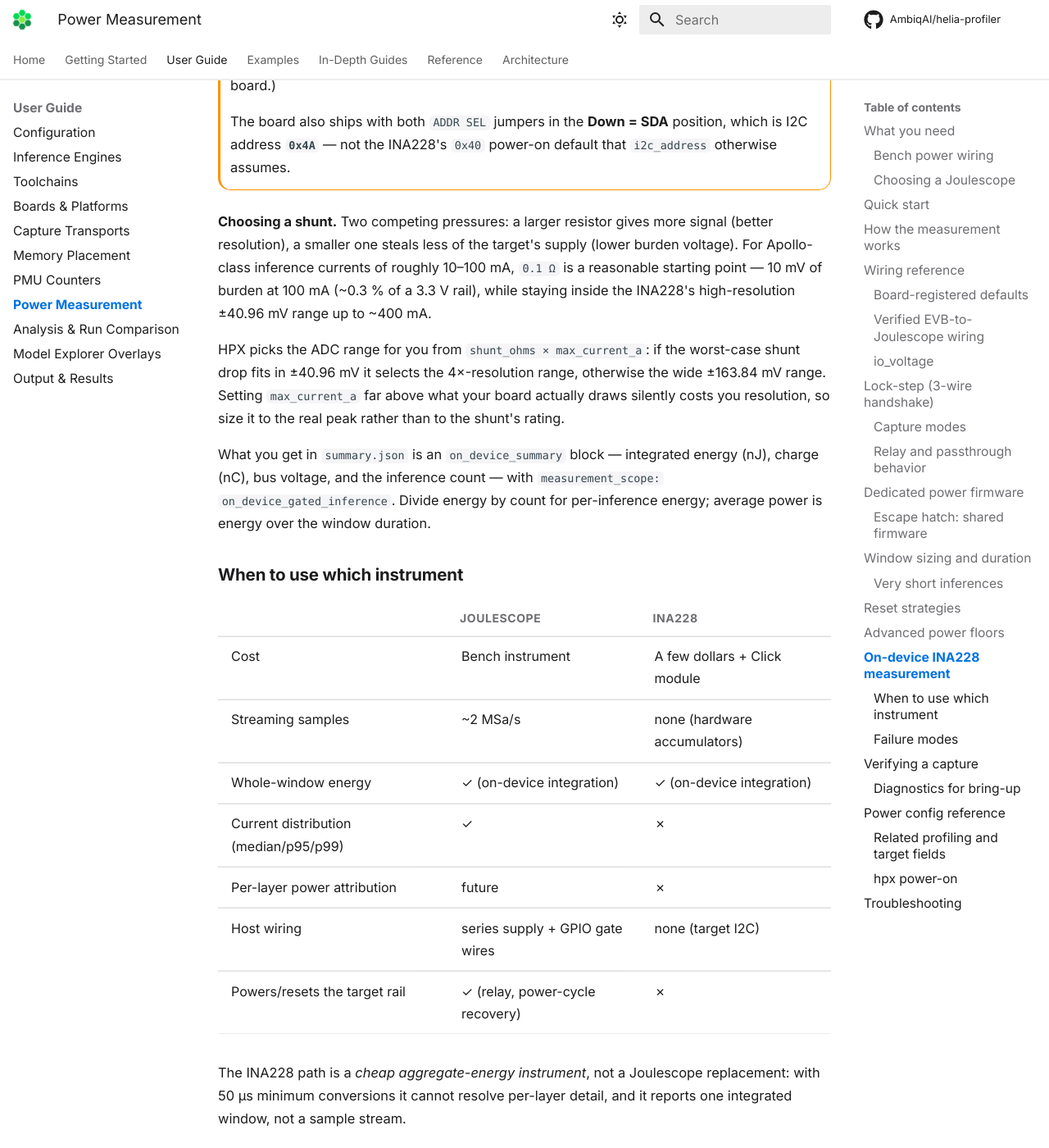
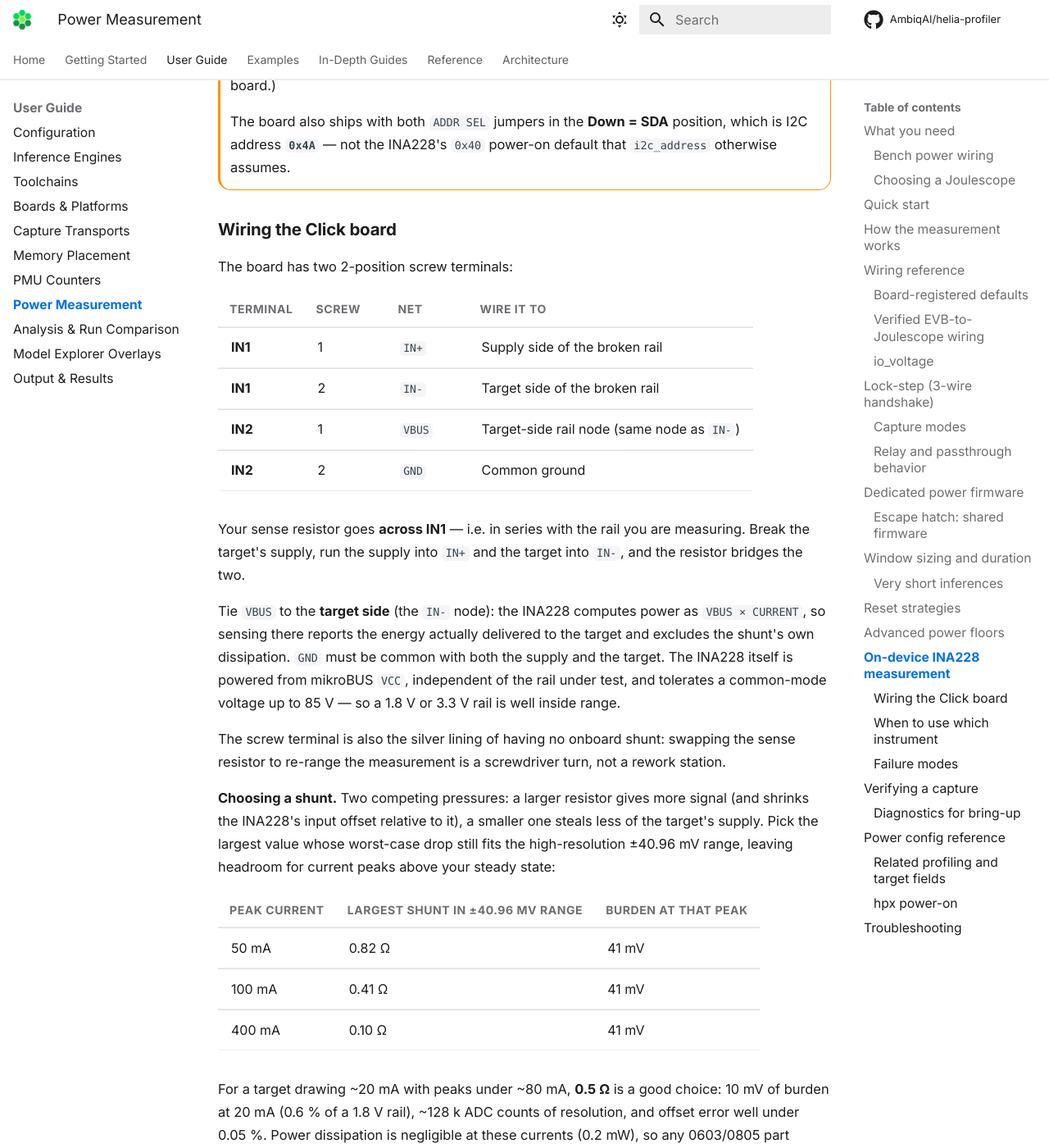
Before and after one commit to AmbiqAI/helia-profiler, an MkDocs documentation site: the page built from docs/guide/power.md, in a window 1280 px wide and 1400 px high, scrolled down 11230 px. Shown: the whole window at 82% size. Built offline with MkDocs 1.6.1 and Material for MkDocs 9.7.7, drawn with Linux system fonts in a browser that asks for light colours; some web fonts are replaced; comment, search, counter and statistics services are not loaded; some of the changed text lies outside the part shown.

Commit message:
docs(power): add INA228 Click terminal wiring and shunt sizing table
Records the IN1/IN2 screw-terminal pinout read off the Power Monitor Click
schematic (IN1 = IN+/IN- for the sense resistor, IN2 = VBUS/GND), and why
VBUS ties to the target side of the shunt: the INA228 computes power as
VBUS x CURRENT, so sensing there reports energy delivered to the target
and excludes the shunt's own dissipation.

Replaces the single worked shunt example with a sizing table keyed on peak
current, and notes that resistor tolerance passes straight through into
the energy figure while power rating is irrelevant at these currents.

Refs #95

```diff
--- a/docs/guide/power.md
+++ b/docs/guide/power.md
@@ -435,12 +435,52 @@ physical property of your wiring that HPX cannot guess.
     position, which is I2C address **`0x4A`** — not the INA228's `0x40`
     power-on default that `i2c_address` otherwise assumes.
 
+### Wiring the Click board
+
+The board has two 2-position screw terminals:
+
+| Terminal | Screw | Net | Wire it to |
+|---|---|---|---|
+| **IN1** | 1 | `IN+` | Supply side of the broken rail |
+| **IN1** | 2 | `IN-` | Target side of the broken rail |
+| **IN2** | 1 | `VBUS` | Target-side rail node (same node as `IN-`) |
+| **IN2** | 2 | `GND` | Common ground |
+
+Your sense resistor goes **across IN1** — i.e. in series with the rail you
+are measuring. Break the target's supply, run the supply into `IN+` and the
+target into `IN-`, and the resistor bridges the two.
+
+Tie `VBUS` to the **target side** (the `IN-` node): the INA228 computes
+power as `VBUS × CURRENT`, so sensing there reports the energy actually
+delivered to the target and excludes the shunt's own dissipation. `GND` must
+be common with both the supply and the target. The INA228 itself is powered
+from mikroBUS `VCC`, independent of the rail under test, and tolerates a
+common-mode voltage up to 85 V — so a 1.8 V or 3.3 V rail is well inside
+range.
+
+The screw terminal is also the silver lining of having no onboard shunt:
+swapping the sense resistor to re-range the measurement is a screwdriver
+turn, not a rework station.
+
 **Choosing a shunt.** Two competing pressures: a larger resistor gives more
-signal (better resolution), a smaller one steals less of the target's supply
-(lower burden voltage). For Apollo-class inference currents of roughly
-10–100 mA, `0.1 Ω` is a reasonable starting point — 10 mV of burden at
-100 mA (~0.3 % of a 3.3 V rail), while staying inside the INA228's
-high-resolution ±40.96 mV range up to ~400 mA.
+signal (and shrinks the INA228's input offset relative to it), a smaller one
+steals less of the target's supply. Pick the largest value whose worst-case
+drop still fits the high-resolution ±40.96 mV range, leaving headroom for
+current peaks above your steady state:
+
+| Peak current | Largest shunt in ±40.96 mV range | Burden at that peak |
+|---|---|---|
+| 50 mA | 0.82 Ω | 41 mV |
+| 100 mA | 0.41 Ω | 41 mV |
+| 400 mA | 0.10 Ω | 41 mV |
+
+For a target drawing ~20 mA with peaks under ~80 mA, **0.5 Ω** is a good
+choice: 10 mV of burden at 20 mA (0.6 % of a 1.8 V rail), ~128 k ADC counts
+of resolution, and offset error well under 0.05 %. Power dissipation is
+negligible at these currents (0.2 mW), so any 0603/0805 part works —
+prioritise **tolerance over rating**, since the resistor's tolerance passes
+straight through into your energy figure. A 1 % part means 1 % energy error;
+a 5 % carbon film means 5 %.
 
 HPX picks the ADC range for you from `shunt_ohms × max_current_a`: if the
 worst-case shunt drop fits in ±40.96 mV it selects the 4×-resolution range,
```
